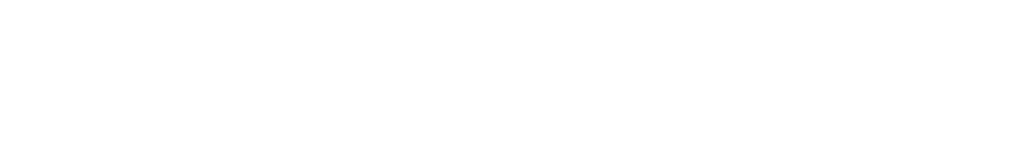
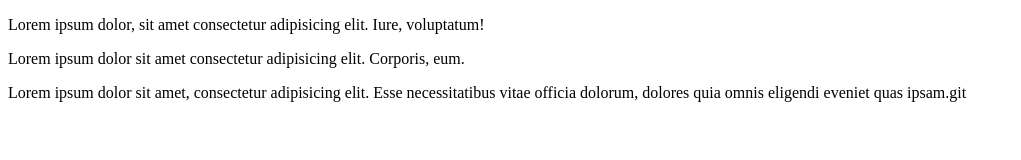
Before and after one commit to Naeem1505/test-repo, a plain HTML site: page index.html in a window 1280 px wide. Shown: the whole page, without its empty margins (0-1021 px from the left). Drawn offline with Linux system fonts and the light colour scheme.

Commit message:
well done website

```diff
--- a/index.html
+++ b/index.html
@@ -7,5 +7,17 @@
 </head>
 <body>
 
+    <section>
+        <p>Lorem ipsum dolor, sit amet consectetur adipisicing elit. Iure, voluptatum!</p>
+    </section>
+
+    <div>
+        <p>Lorem ipsum dolor sit amet consectetur adipisicing elit. Corporis, eum.</p>
+    </div>
+
+    <footer>
+        <p>Lorem ipsum dolor sit amet, consectetur adipisicing elit. Esse necessitatibus vitae officia dolorum, dolores quia omnis eligendi eveniet quas ipsam.git </p>
+    </footer>
+
 </body>
 </html>
```
